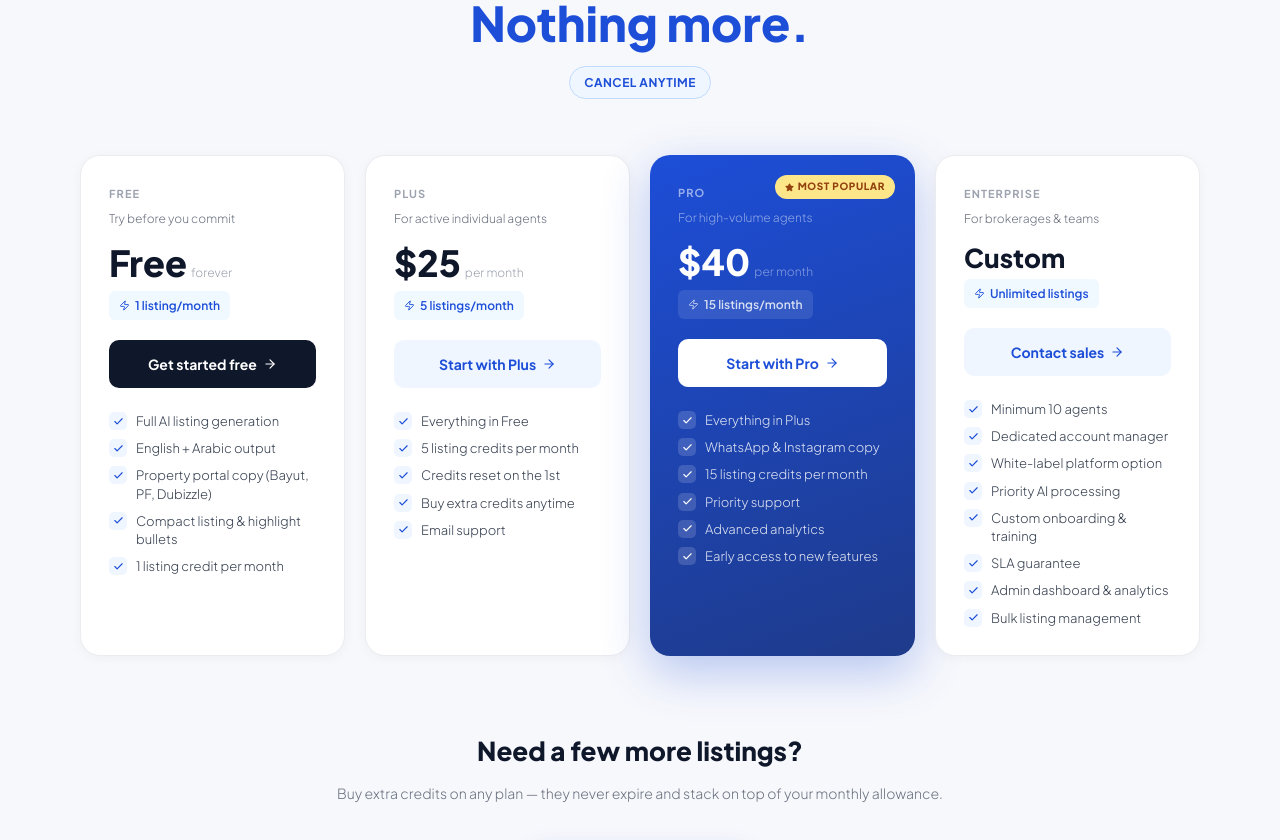
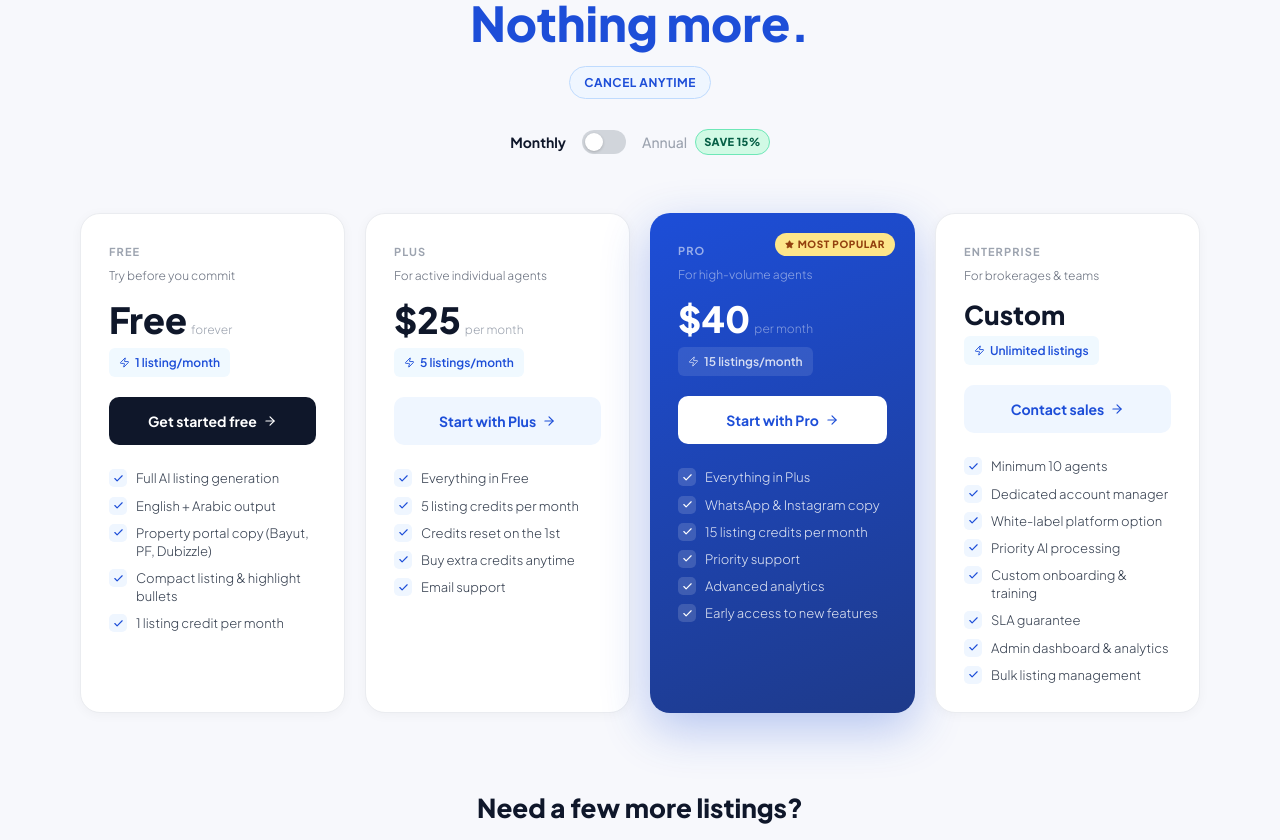
Before and after one commit to nazirdogan/Enlista, a Next.js app: page / in a window 1280 px wide. Shown: the part 2409-3249 px from the top of the page. Built offline with nearby package versions, Linux system fonts and the light colour scheme.

Commit message:
feat: add monthly/annual billing toggle with 15% discount display

```diff
--- a/app/page.tsx
+++ b/app/page.tsx
@@ -216,6 +216,7 @@ export default function HomePage() {
   const [loadingPlan, setLoadingPlan] = useState<string | null>(null);
   const [loadingPack, setLoadingPack] = useState<string | null>(null);
   const [openFaq, setOpenFaq] = useState<number | null>(null);
+  const [billing, setBilling] = useState<"monthly" | "annual">("monthly");
 
   async function handlePlanCta(planKey: string) {
     setLoadingPlan(planKey);
@@ -223,7 +224,7 @@ export default function HomePage() {
       const res = await fetch("/api/stripe/checkout", {
         method: "POST",
         headers: { "Content-Type": "application/json" },
-        body: JSON.stringify({ plan: planKey }),
+        body: JSON.stringify({ plan: planKey, billing }),
       });
       const data = await res.json();
       if (res.status === 401) {
@@ -1007,11 +1008,59 @@ export default function HomePage() {
           <div style={{
             display: "inline-flex", alignItems: "center", gap: 6,
             background: "#EFF6FF", border: "1px solid #BFDBFE",
-            borderRadius: 100, padding: "5px 14px",
+            borderRadius: 100, padding: "5px 14px", marginBottom: 28,
           }}>
             <span style={{ fontSize: 12, fontWeight: 700, color: "#1D4ED8", letterSpacing: "0.04em" }}>
               CANCEL ANYTIME
             </span>
+          </div>
+
+          {/* Billing toggle */}
+          <div style={{ display: "flex", alignItems: "center", justifyContent: "center", gap: 12 }}>
+            <button
+              onClick={() => setBilling("monthly")}
+              style={{
+                fontSize: 14, fontWeight: billing === "monthly" ? 700 : 500,
+                color: billing === "monthly" ? "#0F172A" : "#9CA3AF",
+                background: "none", border: "none", cursor: "pointer",
+                fontFamily: "inherit", padding: "2px 4px",
+              }}
+            >
+              Monthly
+            </button>
+            <div
+              onClick={() => setBilling(billing === "monthly" ? "annual" : "monthly")}
+              style={{
+                width: 44, height: 24, borderRadius: 100, cursor: "pointer",
+                background: billing === "annual" ? "#1D4ED8" : "#D1D5DB",
+                position: "relative", transition: "background 0.2s",
+              }}
+            >
+              <div style={{
+                position: "absolute", top: 3, left: billing === "annual" ? 23 : 3,
+                width: 18, height: 18, borderRadius: "50%", background: "#fff",
+                transition: "left 0.2s", boxShadow: "0 1px 3px rgba(0,0,0,0.2)",
+              }} />
+            </div>
+            <button
+              onClick={() => setBilling("annual")}
+              style={{
+                fontSize: 14, fontWeight: billing === "annual" ? 700 : 500,
+                color: billing === "annual" ? "#0F172A" : "#9CA3AF",
+                background: "none", border: "none", cursor: "pointer",
+                fontFamily: "inherit", padding: "2px 4px",
+                display: "flex", alignItems: "center", gap: 8,
+              }}
+            >
+              Annual
+              <span style={{
+                fontSize: 11, fontWeight: 800, color: "#065F46",
+                background: "#D1FAE5", border: "1px solid #6EE7B7",
+                borderRadius: 100, padding: "2px 8px", letterSpacing: "0.03em",
+              }}>
+                SAVE 15%
+              </span>
+            </button>
           </div>
         </div>
 
@@ -1065,17 +1114,41 @@ export default function HomePage() {
                 <p style={{ fontSize: 12, color: plan.highlight ? "rgba(255,255,255,0.5)" : "#6B7280", marginBottom: 16 }}>
                   {plan.tagline}
                 </p>
+                {/* Price — switches with billing toggle for plus/pro */}
+                {(() => {
+                  const isDiscountable = plan.key === "plus" || plan.key === "pro";
+                  const annualMonthly = plan.key === "plus" ? 21.25 : plan.key === "pro" ? 34 : null;
+                  const showAnnual = billing === "annual" && isDiscountable;
+                  return (
+                    <div>
                       <div style={{ display: "flex", alignItems: "baseline", gap: 4 }}>
                         <span style={{
                           fontSize: plan.key === "enterprise" ? 26 : 36, fontWeight: 800,
                           color: plan.highlight ? "#fff" : "#0F172A", lineHeight: 1,
                         }}>
-                    {plan.priceLabel}
+                          {showAnnual ? `$${annualMonthly}` : plan.priceLabel}
                         </span>
                         <span style={{ fontSize: 12, color: plan.highlight ? "rgba(255,255,255,0.45)" : "#9CA3AF" }}>
-                    {plan.priceSub}
+                          {showAnnual ? "/ mo" : plan.priceSub}
                         </span>
                       </div>
+                      {showAnnual && (
+                        <div style={{ marginTop: 4, display: "flex", alignItems: "center", gap: 8 }}>
+                          <span style={{ fontSize: 12, color: plan.highlight ? "rgba(255,255,255,0.35)" : "#9CA3AF", textDecoration: "line-through" }}>
+                            ${plan.key === "plus" ? "25" : "40"}/mo
+                          </span>
+                          <span style={{
+                            fontSize: 11, fontWeight: 700, color: plan.highlight ? "#6EE7B7" : "#065F46",
+                            background: plan.highlight ? "rgba(110,231,183,0.15)" : "#D1FAE5",
+                            borderRadius: 100, padding: "1px 7px",
+                          }}>
+                            billed ${plan.key === "plus" ? "255" : "408"}/yr
+                          </span>
+                        </div>
+                      )}
+                    </div>
+                  );
+                })()}
                 <div style={{
                   marginTop: 8, display: "inline-flex", alignItems: "center", gap: 5,
                   background: plan.highlight ? "rgba(255,255,255,0.1)" : "#F0F9FF",
```
Lines whose indentation alone changed are shown as unchanged.
